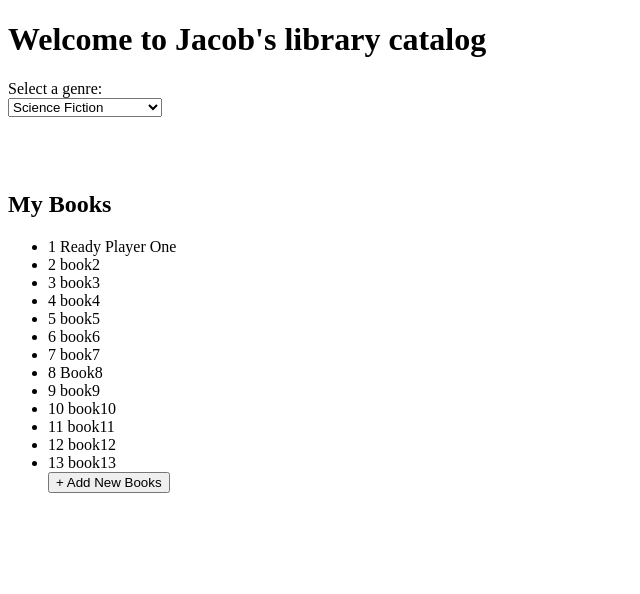
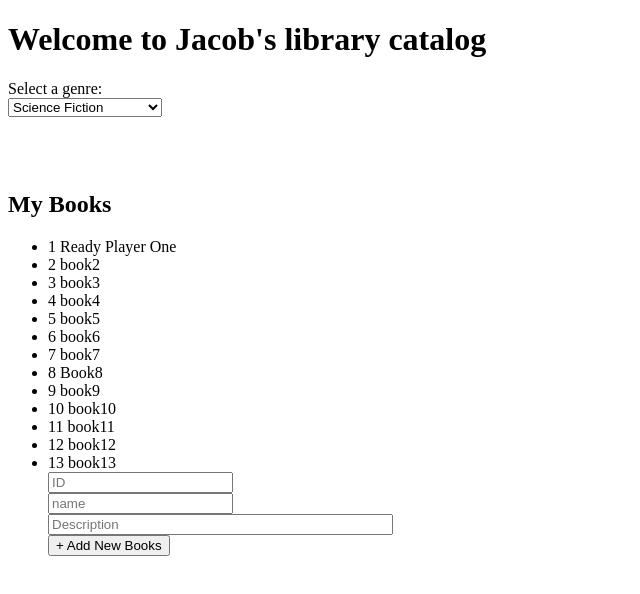
Before and after one commit to Jakobie97/book-search-app, an Angular app: page / in a window 1280 px wide. Both pictures are taken after a click on the button "+ Add New Books". Shown: the top 594 px of the page, without its empty margins (0-640 px from the left). Built offline with nearby package versions, Linux system fonts and the light colour scheme.

Commit message:
Added a text box to appear when Add new book is clicked. fixed margins

```diff
--- a/src/app/book-list/book-list.component.css
+++ b/src/app/book-list/book-list.component.css
@@ -1,6 +1,6 @@
 .left-elements{
     float: left;
-    margin-right: 30%;
+    margin-right: 10%;
 
 }
 #book-description{
--- a/src/app/book-list/book-list.component.html
+++ b/src/app/book-list/book-list.component.html
@@ -22,16 +22,34 @@
 
 <div class="left-elements">
   <h2>My Books</h2>
+  <!----------- Lists the books -------------->
   <ul class="books">
     <li *ngFor="let book of books"
       [class.selected]="book === selectedBook"
       (click)="onSelect(book)">
       <span class="badge">{{book.id}}</span> {{book.name}}
     </li>
-    <button>+ Add New Books</button> <!-- Make this button do something -->
+
+    <!-- Adds the text feilds for new book -->
+    <div  *ngIf="addButtonClicked">
+
+      <label for="book-id"></label>
+      <input placeholder="ID"><br>
+
+      <label for="book-name"></label>
+      <input placeholder="name"><br>
+
+      <label for="book-description"></label>
+      <input size="40px" placeholder="Description"><br>
+
+    </div>
+
+    <button (click)=addNew()>+ Add New Books</button> <!-- Make this button do something -->
+
+
   </ul>
 </div>
-
+<!-- When Agent clicks on the book list desplay right info -->
 <div *ngIf="selectedBook">
 
 
--- a/src/app/book-list/book-list.component.ts
+++ b/src/app/book-list/book-list.component.ts
@@ -10,17 +10,6 @@ import { BOOKS } from '../catalog'
 })
 export class BookListComponent implements OnInit {
 
-
-  //somehow get the catalog array to replace this
-
-
-  /* previous version -----------------------------------------------------------------------------------------
-  books : Book = {
-    id: 1,
-    name: 'Ready Player One',
-    description: 'A dystopia in 2045, on the search for an Easter egg in a worldwide virtual reality game.'
-  }-------------------------------------------------------------------------------------------------------- */
-
   books = BOOKS;
   selectedBook?: Book;
 
@@ -31,6 +20,10 @@ export class BookListComponent implements OnInit {
 
   onSelect(book: Book): void {
     this.selectedBook = book;
+  }
+    addButtonClicked = false;
+  addNew() {
+    this.addButtonClicked = true;
   }
 
   //placeholder ---------------------------------------------------
```
